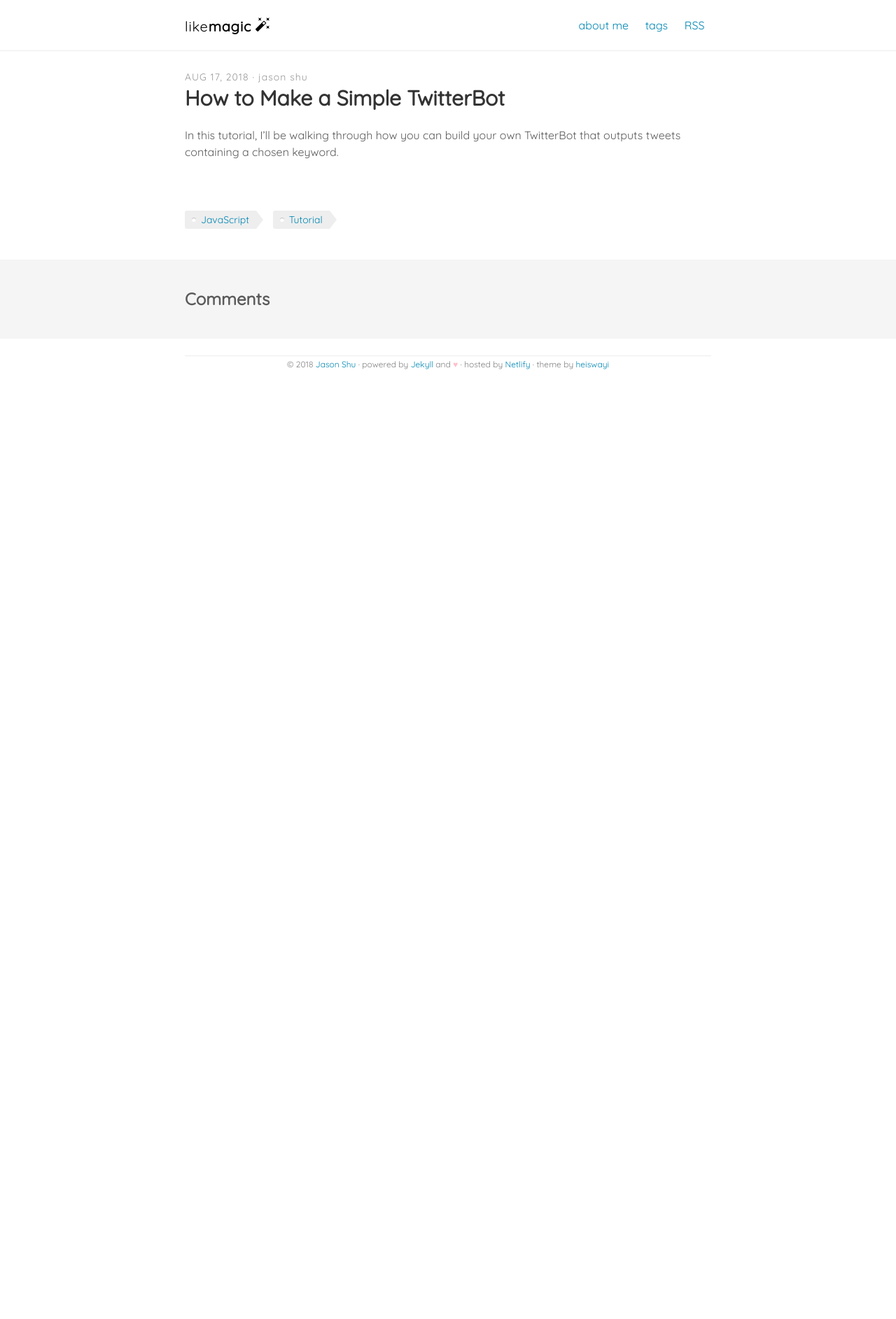
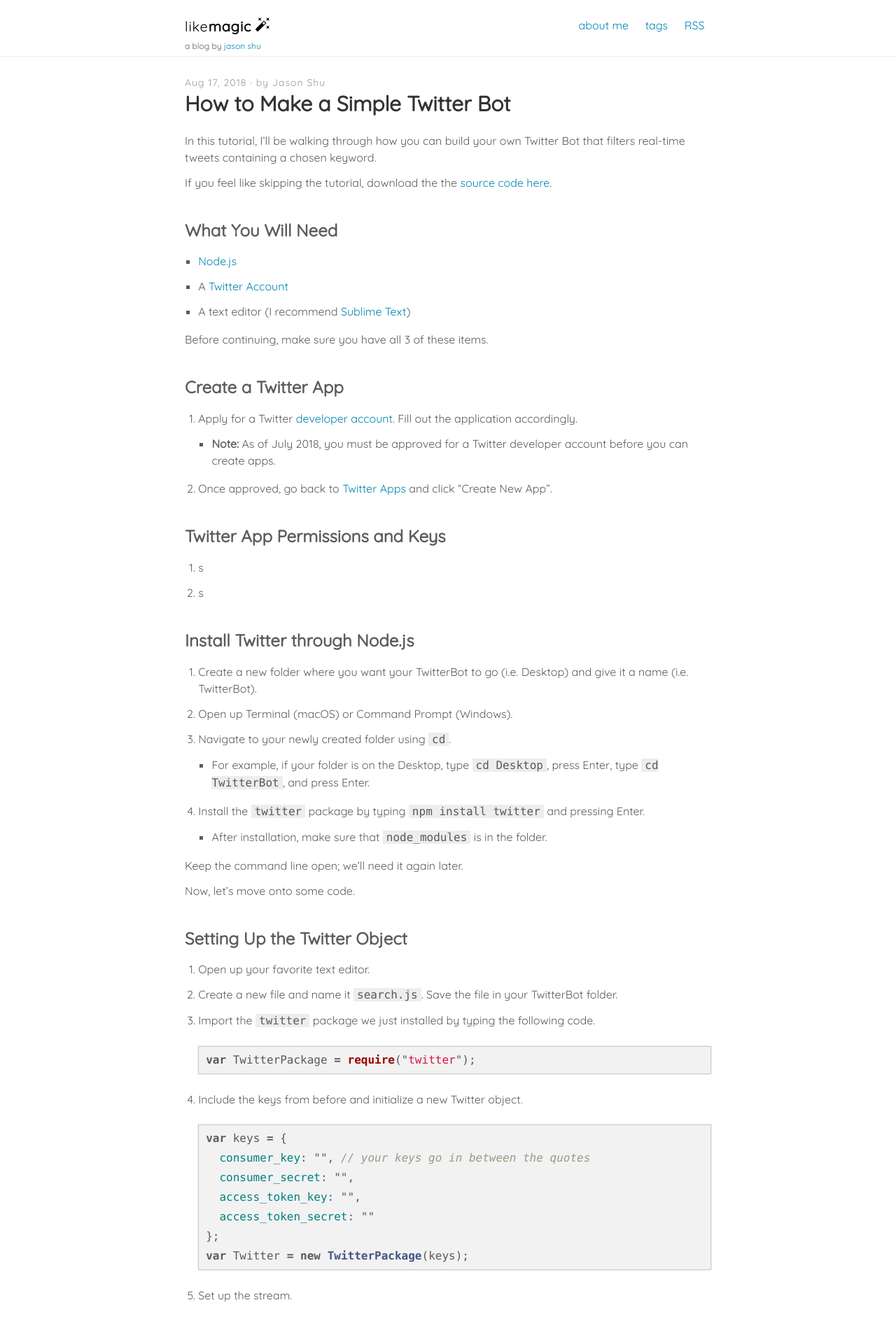
Before and after one commit to j4sonshu/likemagic, a Jekyll site: the page built from _posts/2018-08-17-how-to-make-a-simple-twitterbot.md, in a window 1280 px wide. Shown: the top 1885 px of the page at 70% size. Built offline with Jekyll 4.4.1, drawn with Linux system fonts in a browser that asks for light colours; comment, search, counter and statistics services are not loaded; before the commit the page ends 900 px from its top, so only the background shows below that; some of the changed text lies outside the part shown.

Commit message:
index tags, first post, nav name

````diff
--- a/_includes/nav.html
+++ b/_includes/nav.html
@@ -4,6 +4,7 @@
       <a href="{{ '/' | prepend: site.url }}">{{ site.title_left }}<span>{{ site.title_right }}</span>
         <img src="/assets/images/logo.png">
       </a>
+      <div class="logo-me">a blog by <a href="https://jasonshu.me" target="_blank">jason shu</a></div>
     </h1>
 
     <ul class="navbar">
--- a/_layouts/post.html
+++ b/_layouts/post.html
@@ -11,7 +11,7 @@ layout: default
 
       {% if page.author %} &middot;
       <span itemprop="author" itemscope itemtype="http://schema.org/Person">
-        <span itemprop="name" style="text-transform: lowercase">{{ page.author }}</span>
+        <span itemprop="name">by {{ page.author }}</span>
       </span>
       {% endif %}
     </p>
--- a/_posts/2018-08-17-how-to-make-a-simple-twitterbot.md
+++ b/_posts/2018-08-17-how-to-make-a-simple-twitterbot.md
@@ -1,9 +1,116 @@
 ---
 layout: post
-title: "How to Make a Simple TwitterBot "
+title: "How to Make a Simple Twitter Bot"
 comments: true
-author: "jason shu"
-tags: [JavaScript, Tutorial]
+author: "Jason Shu"
+tags: [javascript, tutorial]
 ---
 
-In this tutorial, I'll be walking through how you can build your own TwitterBot that outputs tweets containing a chosen keyword.
+In this tutorial, I'll be walking through how you can build your own Twitter Bot that filters real-time tweets containing a chosen keyword.
+
+If you feel like skipping the tutorial, download the the [source code here](https://github.com/j4sonshu/TwitterBot).
+<br><br>
+
+<h3>What You Will Need</h3>
+- [Node.js](https://nodejs.org/en/)
+
+- A [Twitter Account](https://twitter.com/i/flow/signup)
+
+- A text editor (I recommend [Sublime Text](https://www.sublimetext.com/))
+
+Before continuing, make sure you have all 3 of these items.
+<br><br>
+
+<h3>Create a Twitter App</h3>
+1. Apply for a Twitter [developer account](https://apps.twitter.com/). Fill out the application accordingly.
+
+    - **Note:** As of July 2018, you must be approved for a Twitter developer account before you can create apps.
+
+2. Once approved, go back to [Twitter Apps](https://apps.twitter.com/) and click "Create New App".
+   <br><br>
+
+<h3>Twitter App Permissions and Keys</h3>
+1. s
+
+2. s
+   <br><br>
+
+<h3 id="acc">Install Twitter through Node.js </h3>
+1. Create a new folder where you want your TwitterBot to go (i.e. Desktop) and give it a name (i.e. TwitterBot).
+
+2. Open up Terminal (macOS) or Command Prompt (Windows).
+
+3. Navigate to your newly created folder using `cd`.
+
+   - For example, if your folder is on the Desktop, type `cd Desktop`, press Enter, type `cd TwitterBot`, and press Enter.
+
+4. Install the `twitter` package by typing `npm install twitter` and pressing Enter.
+
+   - After installation, make sure that `node_modules` is in the folder.
+
+Keep the command line open; we'll need it again later.
+
+Now, let's move onto some code.
+<br><br>
+
+<h3>Setting Up the Twitter Object</h3>
+1. Open up your favorite text editor.
+
+2. Create a new file and name it `search.js`. Save the file in your TwitterBot folder.
+
+3. Import the `twitter` package we just installed by typing the following code.
+
+   ```javascript
+   var TwitterPackage = require("twitter");
+   ```
+
+4. Include the keys from before and initialize a new Twitter object.
+   ```javascript
+   var keys = {
+     consumer_key: "", // your keys go in between the quotes
+     consumer_secret: "",
+     access_token_key: "",
+     access_token_secret: ""
+   };
+   var Twitter = new TwitterPackage(keys);
+   ```
+5. Set up the stream.
+
+   ```javascript
+   Twitter.stream("statuses/filter", { track: "your keyword here" }, function(
+     stream
+   ) {
+     stream.on("data", function(tweet) {
+       console.log(tweet && tweet.text);
+       console.log("\n");
+     });
+
+     stream.on("error", function(error) {
+       throw error;
+     });
+   });
+   ```
+
+   Behind the scenes: `'statuses/filter'` tells Twitter we're listening for tweets containing a certain keyword, which is indicated in the second parameter `track:`. Then we output the `tweet` and the tweet's `tweet.text`, to the console. The purpose of `\n` is just to provide a line of space between each tweet for readability.
+   <br><br>
+
+<h3>Streaming Real-Time Tweets</h3>
+1. Replace `your keyword here` with the word you want to see tweets contain.
+
+    - Make sure it is in between the single quotes.
+
+    - If you want to include multiple keywords, separate words with a comma like so: `keyword1,keyword2`.
+
+2. Go back to command line, which should still be directed at your TwitterBot folder.
+
+   - If you accidentally closed it, go back [here](#acc) follow steps 2-3.
+
+3. Type `node search.js` to run your TwitterBot.
+   <br><br>
+
+<h3>Closing Thoughts</h3>
+Congrats! You've now created a Twitter Bot using Twitter API.
+
+Again, don't share your Twitter keys to the public!
+
+Read more about the [Twitter Stream API here](https://developer.twitter.com/en/docs/tweets/filter-realtime/guides/basic-stream-parameters.html).
--- a/assets/scss/_layout.scss
+++ b/assets/scss/_layout.scss
@@ -94,12 +94,11 @@ hr {
   a {
     @extend .link;
   }
-
 }
 
 .logo {
   float: left;
-  margin: 0 0 1em 0;
+  margin: 0;
   cursor: pointer;
   letter-spacing: 0.8px;
   font-size: 20px;
@@ -113,6 +112,16 @@ hr {
   img {
     height: 20px;
   }
+}
+
+.logo-me {
+  font-size: 12px;
+  letter-spacing: normal;
+  font-weight: normal;
+}
+
+.logo-me a {
+  @extend .link;
 }
 
 .navbar {
@@ -132,15 +141,45 @@ hr {
   }
 }
 
-@media all and (max-width:800px) //800px for tablets and phones.
-{
-    .logo, .navbar {
-        display: block;
-        float: none;
-        width: 100%;
+@media all and (max-width: 600px) {
+  .logo,
+  .navbar {
+    display: block;
+    float: none;
+    width: 100%;
+  }
+
+  .date-label {
+    float: left !important;
+    border: 0 !important;
+    margin-left: -2px !important;
+    margin-top: 2px;
+    margin-right: 1em;
+  }
+
+  .post-item {
+    border: 1px solid lighten($light-gray-color, 10%);
+    padding: 0 0.5em;
+    background: lighten($light-gray-color, 15%);
+  }
+
+  .article-title {
+    border-bottom: none !important;
+  }
+
+  .link {
+    &:hover,
+    &:focus,
+    &:active {
+      border-bottom: 2px solid transparent;
+      color: $blue-color;
     }
+  }
+
+  .article-tags {
+    display: none;
+  }
 }
-
 
 .category-title {
   margin: 1em 0 0.5em 0;
@@ -179,7 +218,6 @@ hr {
 
 .post-meta {
   color: $medium-gray-color;
-  text-transform: uppercase;
   display: inline-block;
   letter-spacing: 1px;
   font-size: rem(14);
@@ -222,12 +260,12 @@ hr {
 
 .post-tags {
   @extend .clearfix;
-  //border: 0.2em dashed lighten($light-gray-color, 13%);
-  //padding: $base-spacing;
+  border-top: 0.2em dashed lighten($light-gray-color, 13%);
+  padding-top: $base-spacing;
   //padding-bottom: $base-spacing;
 
   // space from post
-  margin-top: $base-spacing * 3;
+  margin-top: $base-spacing * 2;
 
   p {
     margin-left: 0;
@@ -284,36 +322,6 @@ hr {
   }
 }
 
-// This applies from 0px to 600px
-@media (max-width: 600px) {
-  .date-label {
-    float: left !important;
-    border: 0 !important;
-    margin-left: -2px !important;
-    margin-top: 2px;
-    margin-right: 1em;
-  }
-
-  .post-item {
-    border: 1px solid lighten($light-gray-color, 10%);
-    padding: 0 0.5em;
-    background: lighten($light-gray-color, 15%);
-  }
-
-  .article-title {
-    border-bottom: none !important;
-  }
-
-  .link {
-    &:hover,
-    &:focus,
-    &:active {
-      border-bottom: 2px solid transparent;
-      color: $blue-color;
-    }
-  }
-}
-
 .page-tags {
   list-style: none;
   margin: 0;
@@ -334,6 +342,7 @@ hr {
   position: relative;
   margin: 0 10px 10px 0;
   border-bottom: 0 !important;
+  transition: 150ms linear;
 }
 
 .tag::before {
@@ -371,3 +380,16 @@ hr {
   border-left-color: $blue-color;
   transition: 150ms linear;
 }
+
+.article-tags {
+  padding-top: 5px;
+  font-size: 14px;
+}
+
+.article-tags a {
+  color: #0086b3;
+}
+
+.post-content ol {
+  list-style-type: decimal;
+}
--- a/index.html
+++ b/index.html
@@ -23,6 +23,11 @@ title: Home
         <div class="article-title">
           <a class="post-link" href="{{ post.url | prepend: site.baseurl | prepend: site.url }}">{{ post.title }}</a>
         </div>
+        <div class="article-tags">
+            {% for tag in post.tags %} {% capture tag_name %}{{ tag }}{% endcapture %}
+            <a href="/tags#{{ tag_name }}" class="tag">{{ tag_name }}</a>
+            {% endfor %}
+        </div>
       </article>
 
       <!-- post with description
````
Also changed, not shown: tags.md (+2 -0 lines).
